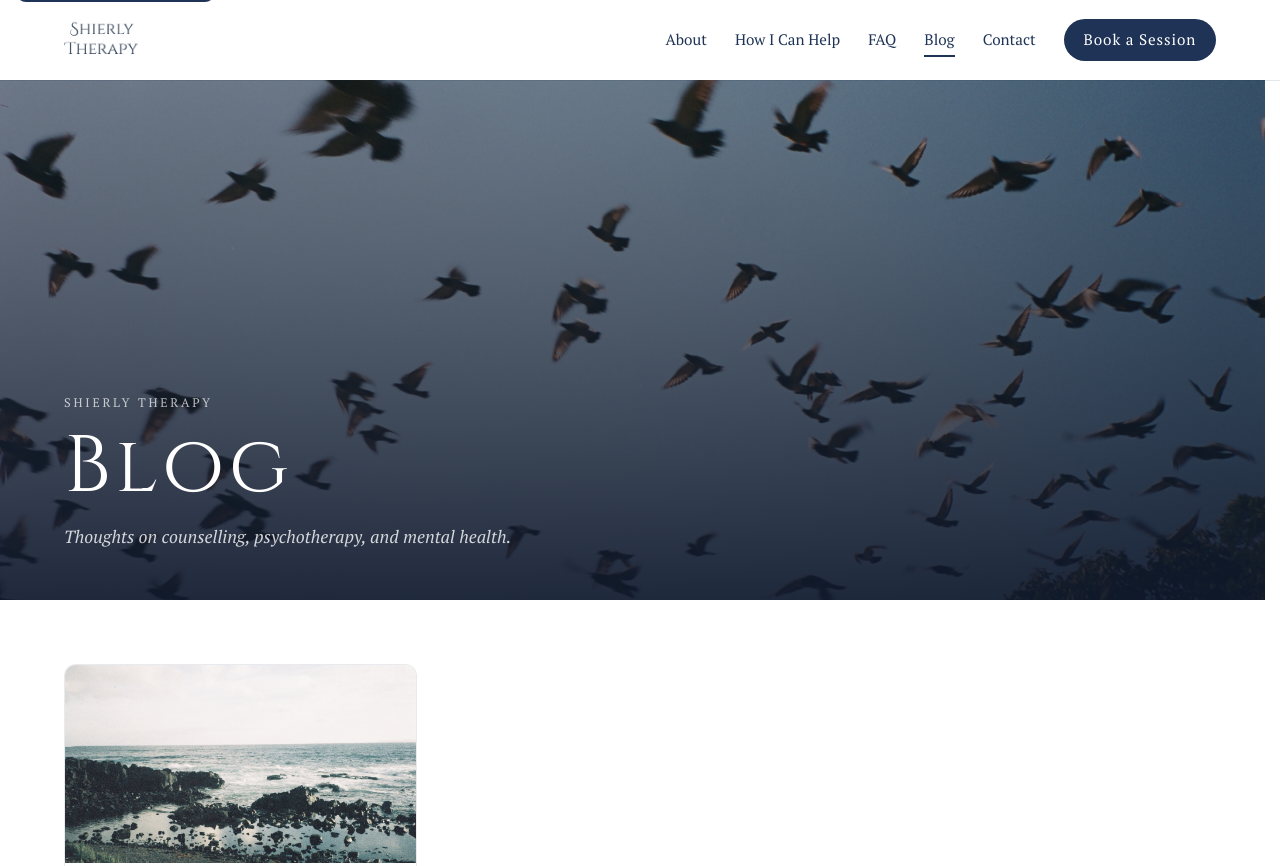
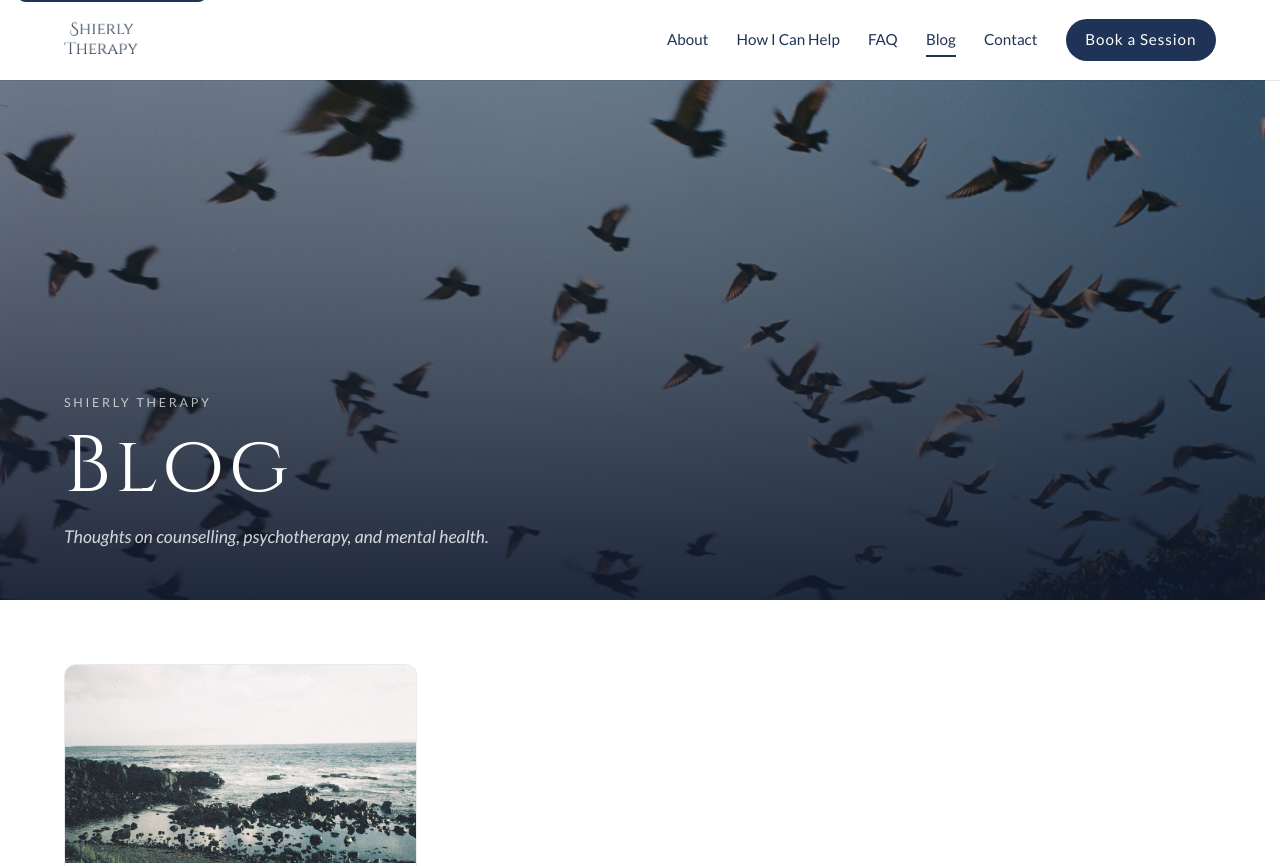
Before and after one commit to miguelpasa/shierleytherapy.github.io, a plain HTML site: page blog/index.html in a window 1280 px wide. Shown: the top 866 px of the page. Drawn offline with nearby package versions, Linux system fonts and the light colour scheme.

Commit message:
Switch body font from PT Serif to Lato
Co-Authored-By: Claude Sonnet 4.6 <noreply@anthropic.com>

```diff
--- a/assets/css/styles.css
+++ b/assets/css/styles.css
@@ -20,7 +20,7 @@
 
   /* type */
   --serif:  "Cinzel", Georgia, "Times New Roman", serif;
-  --body:   "PT Serif", Georgia, "Times New Roman", serif;
+  --body:   "Lato", system-ui, sans-serif;
 
   /* layout */
   --maxw:   1200px;
--- a/blog/index.html
+++ b/blog/index.html
@@ -9,7 +9,7 @@
 
   <link rel="preconnect" href="https://fonts.googleapis.com" />
   <link rel="preconnect" href="https://fonts.gstatic.com" crossorigin />
-  <link href="https://fonts.googleapis.com/css2?family=Cinzel:wght@400;500;600&family=PT+Serif:ital,wght@0,400;0,700;1,400;1,700&display=swap" rel="stylesheet" />
+  <link href="https://fonts.googleapis.com/css2?family=Cinzel:wght@400;500;600&family=Lato:ital,wght@0,300;0,400;0,700;1,300;1,400;1,700&display=swap" rel="stylesheet" />
 
   <script>document.documentElement.classList.add('js');</script>
   <link rel="stylesheet" href="../assets/css/styles.css" />
```
Also changed, not shown: about/index.html (+1 -1 lines), blog/counsellor-psychotherapist-psychologist.html (+1 -1 lines), contact/index.html (+1 -1 lines), faq/index.html (+1 -1 lines), how-i-can-help/index.html (+1 -1 lines), index.html (+1 -1 lines), privacy-policy/index.html (+1 -1 lines).
